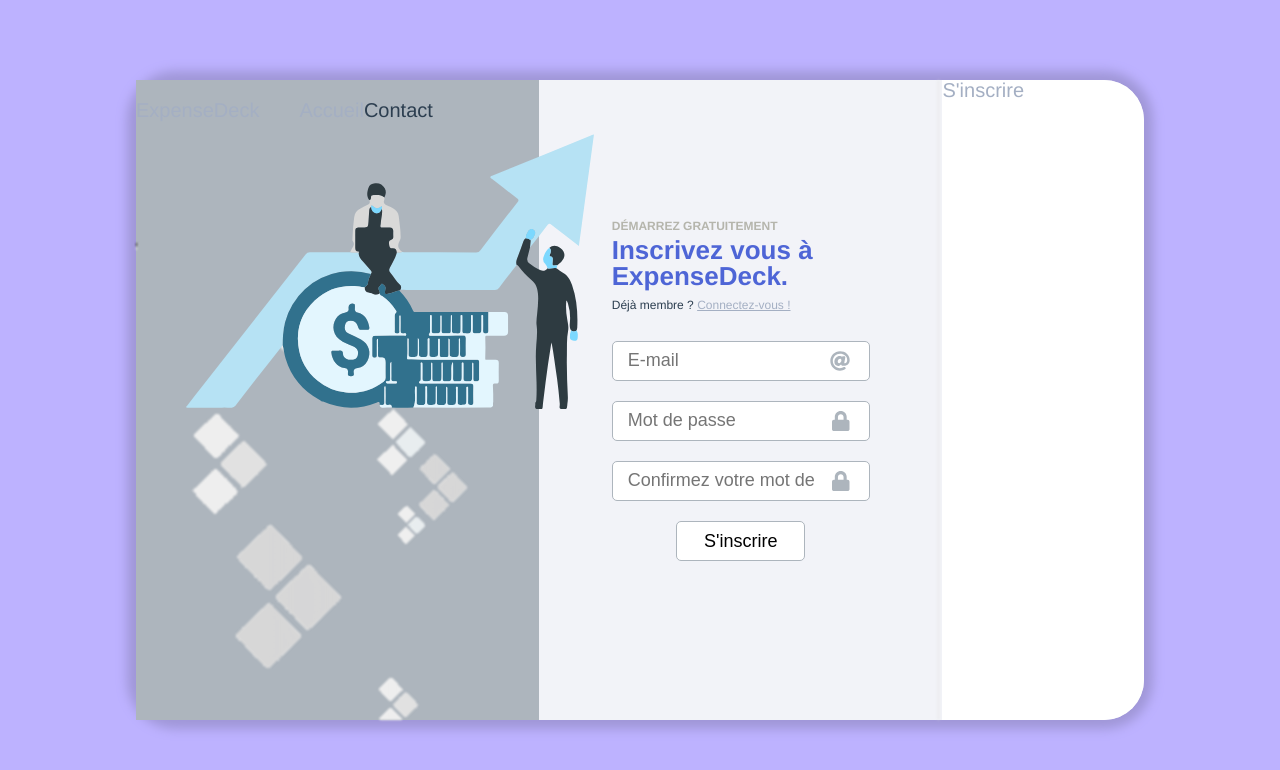
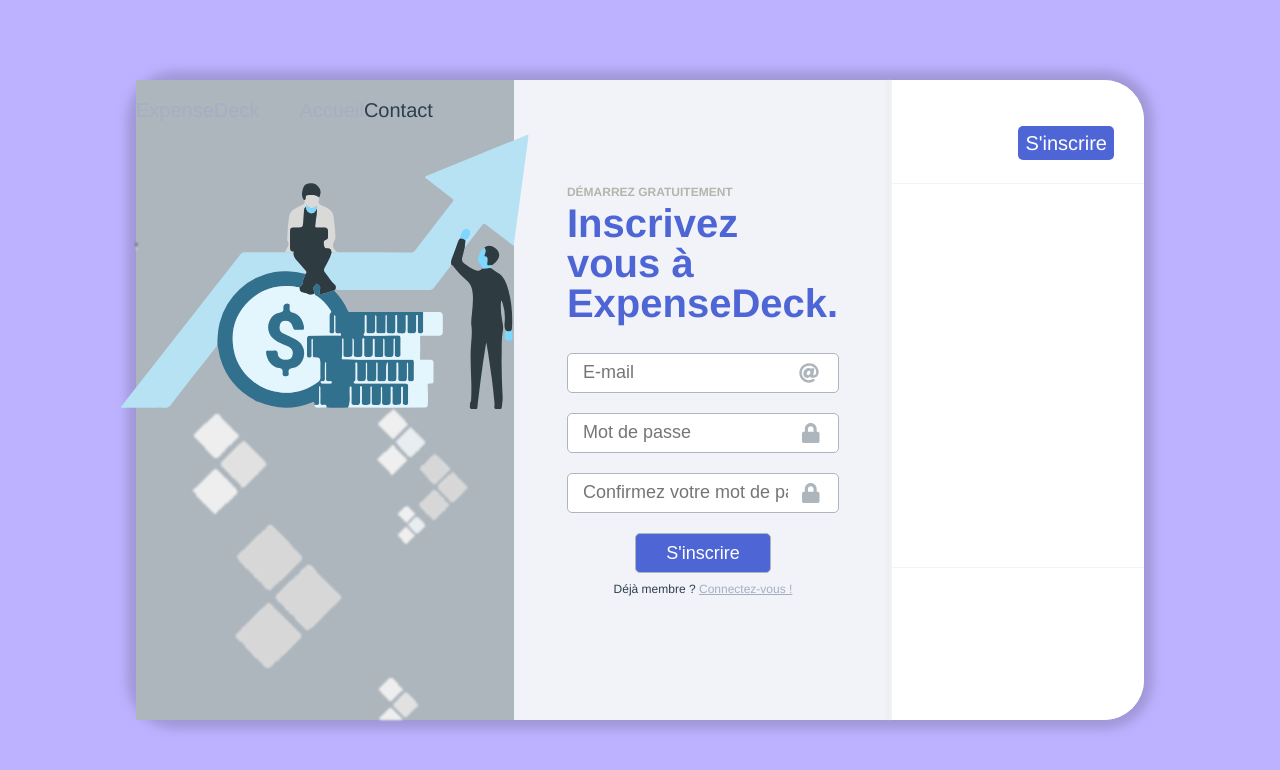
Before and after one commit to daburuu/expensedeck, a Vue app: page /register in a window 1280 px wide. Shown: the top 770 px of the page. Built offline with nearby package versions, Linux system fonts and the light colour scheme.

Commit message:
register form changes

```diff
--- a/package.json
+++ b/package.json
@@ -9,6 +9,7 @@
   },
   "dependencies": {
     "@fortawesome/fontawesome-svg-core": "^1.2.36",
+    "@fortawesome/free-regular-svg-icons": "^5.15.4",
     "@fortawesome/free-solid-svg-icons": "^5.15.4",
     "@fortawesome/vue-fontawesome": "^3.0.0-5",
     "core-js": "^3.6.5",
--- a/src/App.vue
+++ b/src/App.vue
@@ -62,8 +62,11 @@
   color: #A4AFC3;
 }
 .main-content{
-  width: 80%;
+  width: 75%;
   height: 100%
+}
+.hidden{
+  display: none;
 }
 .center{
     text-align: center;
--- a/src/components/RegisterForm.vue
+++ b/src/components/RegisterForm.vue
@@ -8,7 +8,6 @@
         <div class="form-title">
             <div class="above-title uppercase">Démarrez gratuitement</div>
             <div class="title">Inscrivez vous à ExpenseDeck.</div>
-            <div class="already-member">Déjà membre ? <router-link to="/login">Connectez-vous !</router-link></div>
         </div>
         <!-- <div class="form-group center">
             <div class="input-container col-6">
@@ -39,6 +38,7 @@
         </div>
         <div class="form-group center">
             <input type="submit" :disabled="disabled == 1" value="S'inscrire">
+            <div class="already-member">Déjà membre ? <router-link to="/login">Connectez-vous !</router-link></div>
         </div>
     </form>
   </div>
@@ -92,7 +92,7 @@
 form{
     margin: 0 auto;
     border-radius:20px;
-    width: 80%;
+    width: 90%;
 }
 .left-content{
     width: 50%;
@@ -114,8 +114,8 @@
 .left-content img{
     position: relative;
     top: 30%;
-    right: -50px;
-    transform: translateY(-50%);
+    left: 50%;
+    transform: translate(-50%, -50%);
 }
 .form-title{
     width: 80%;
@@ -130,14 +130,14 @@
 }
 .form-title .title{
     color: #4E65D6;
-    font-size: 26px;
+    font-size: 40px;
     font-weight: 700;
     margin-bottom: 10px;
 }
-.form-title .already-member{
+.form-group .already-member{
     font-size: 12px;
 }
-.form-title .already-member a{
+.form-group .already-member a{
     text-decoration: underline;
 }
 .form-group{
@@ -187,7 +187,19 @@
 input[type="submit"]{
     cursor: pointer;
     width: 50%;
-    padding: 0;
+    background-color: #4e65d6;
+    color: #FFFFFF;
+    padding: 7px;
+    border-radius: 5px;
+    transition: all 0.3;
+    display: inline-block;
+    margin-bottom: 10px;
+}
+input[type="submit"]:hover{
+    background-color: #455ac7;
+    transform: scale(1.02);
+    -webkit-box-shadow: 0px 0px 2px 3px #ADB5BD;
+    box-shadow: 0px 0px 10px 3px #ADB5BD;
 }
 input:focus{
     outline: none;
--- a/src/components/SideBar.vue
+++ b/src/components/SideBar.vue
@@ -1,18 +1,37 @@
 <template>
     <aside>
-        <router-link to="/register">S'inscrire</router-link>
+        <div class="top-part logged-out" :class="{ hidden: isLoggedIn }">
+            <div class="notifications-icon">
+                <font-awesome-icon :icon="['far', 'bell']" :class="{ hidden: !isLoggedIn }"/>
+            </div>
+            <router-link to="/register">S'inscrire</router-link>
+        </div>
+        <div class="top-part logged-in" :class="{ hidden: !isLoggedIn }">
+            <router-link to="/register">Déconnexion</router-link>
+        </div>
+        <div class="middle-part">
+        </div>
+        <div class="bottom-part">
+        </div>
     </aside>
+
 </template>
 
 <script>
 export default {
-    name: "SideBar"
+    name: "SideBar",
+    data() {
+        let datas = {
+            isLoggedIn: false
+        };
+        return datas;
+    },
 }
 </script>
 
 <style>
 aside{
-    width: 20%;
+    width: 25%;
     height: 100%;
     background-color: #FFFFFF;
     border-radius: 0 40px 40px 0;
@@ -31,4 +50,50 @@
     -webkit-box-shadow: -4px 0px 3px 0px #e2e2e2;
     box-shadow: -4px 0px 3px 0px #e2e2e2;
 }
+.top-part{
+    text-align: right;
+    margin-top: 2em;
+    padding-right: 30px;
+    width: 100%;
+    height: 10%;
+    padding-bottom: 2em;
+}
+.top-part a{
+    background-color: #4e65d6;
+    color: #FFFFFF;
+    padding: 7px;
+    border-radius: 5px;
+    transition: all 0.3s;
+    display: inline-block;
+}
+.top-part a:hover{
+    background-color: #455ac7;
+    transform: scale(1.02);
+    -webkit-box-shadow: 0px 0px 2px 3px #ADB5BD;
+    box-shadow: 0px 0px 10px 3px #ADB5BD;
+}
+.middle-part{
+    height: 60%;
+    width: 100%;
+}
+.top-part,
+.middle-part{
+    border-bottom: 1px solid #F2F3F8;
+}
+.notifications-icon{
+    display: inline-block;
+    margin-right: 40px;
+    height: 50px;
+    width: 50px;
+    text-align: center;
+    vertical-align: middle;
+    position: relative;
+}
+.notifications-icon svg{
+    position: absolute;
+    top: 50%;
+    transform: translateY(-51%);
+    width: 20px!important;
+    height: 20px;
+}
 </style>
--- a/src/main.js
+++ b/src/main.js
@@ -3,8 +3,10 @@
 import router from './router'
 import { library } from '@fortawesome/fontawesome-svg-core'
 import { faLock, faAt } from '@fortawesome/free-solid-svg-icons'
+import { faBell as farBell } from '@fortawesome/free-regular-svg-icons'
 import { FontAwesomeIcon } from '@fortawesome/vue-fontawesome'
 
-library.add(faLock, faAt)
+console.log(farBell);
+library.add(faLock, faAt, farBell);
 
 createApp(App).use(router).component('font-awesome-icon', FontAwesomeIcon).mount('#app');
```
Also changed, not shown: 1 other file (tests, documents, lock files or other folders).
